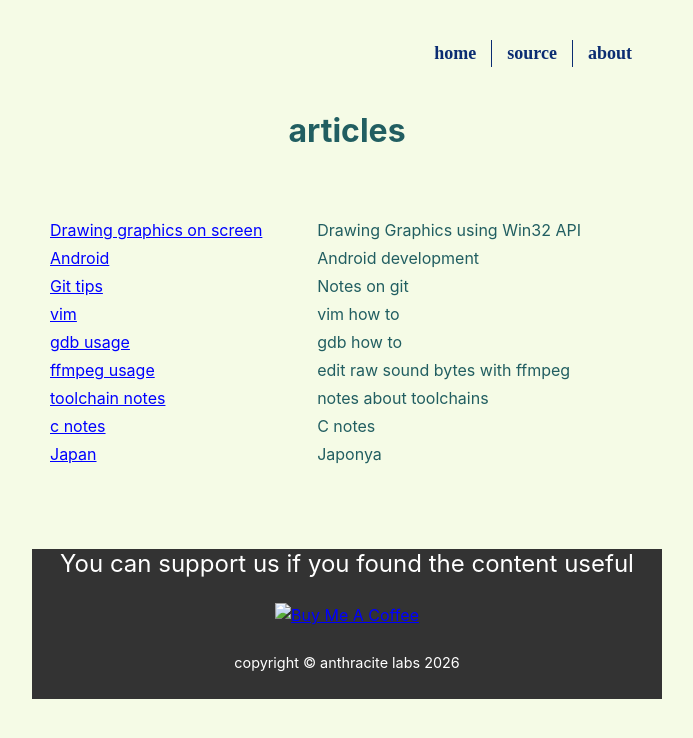
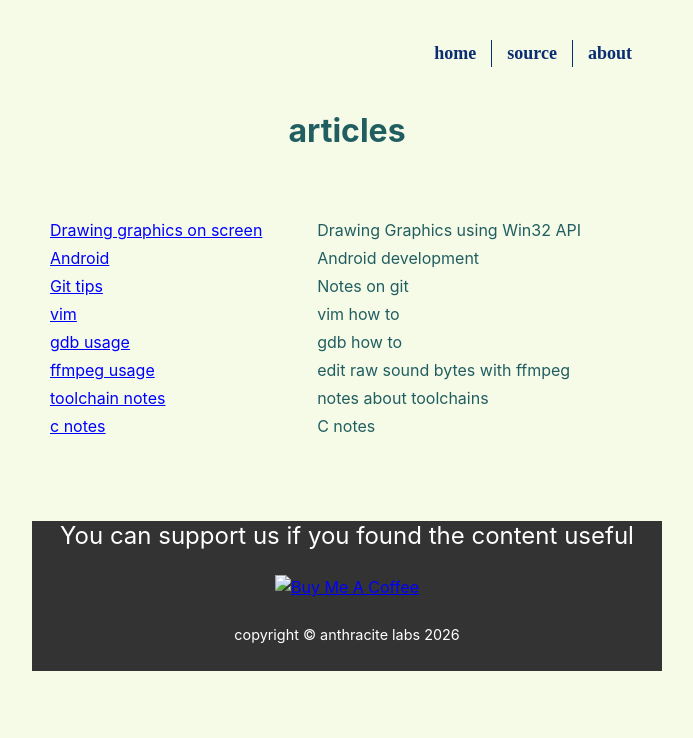
Before and after one commit to anthracitelabs/anthracitelabs.github.io, a Jekyll site: the page built from index.md, in a window 1280 px wide. Shown: the top 738 px of the page, without its empty margins (293-986 px from the left). Built offline with Jekyll 4.4.1, drawn with Linux system fonts in a browser that asks for light colours; the repository's description, which GitHub fills in, is left out; our own code applies the rules of GitHub Pages for plain Markdown files.

Commit message:
Update index.md

```diff
--- a/index.md
+++ b/index.md
@@ -13,6 +13,5 @@ layout: default
 |[ffmpeg usage](ffmpeg)    | edit raw sound bytes with ffmpeg  |
 |[toolchain notes](toolchain)    | notes about toolchains    |
 |[c notes](c)    | C notes   |
-|[Japan](japan)    | Japonya   |
 |    |     |
 |    |     |
```
